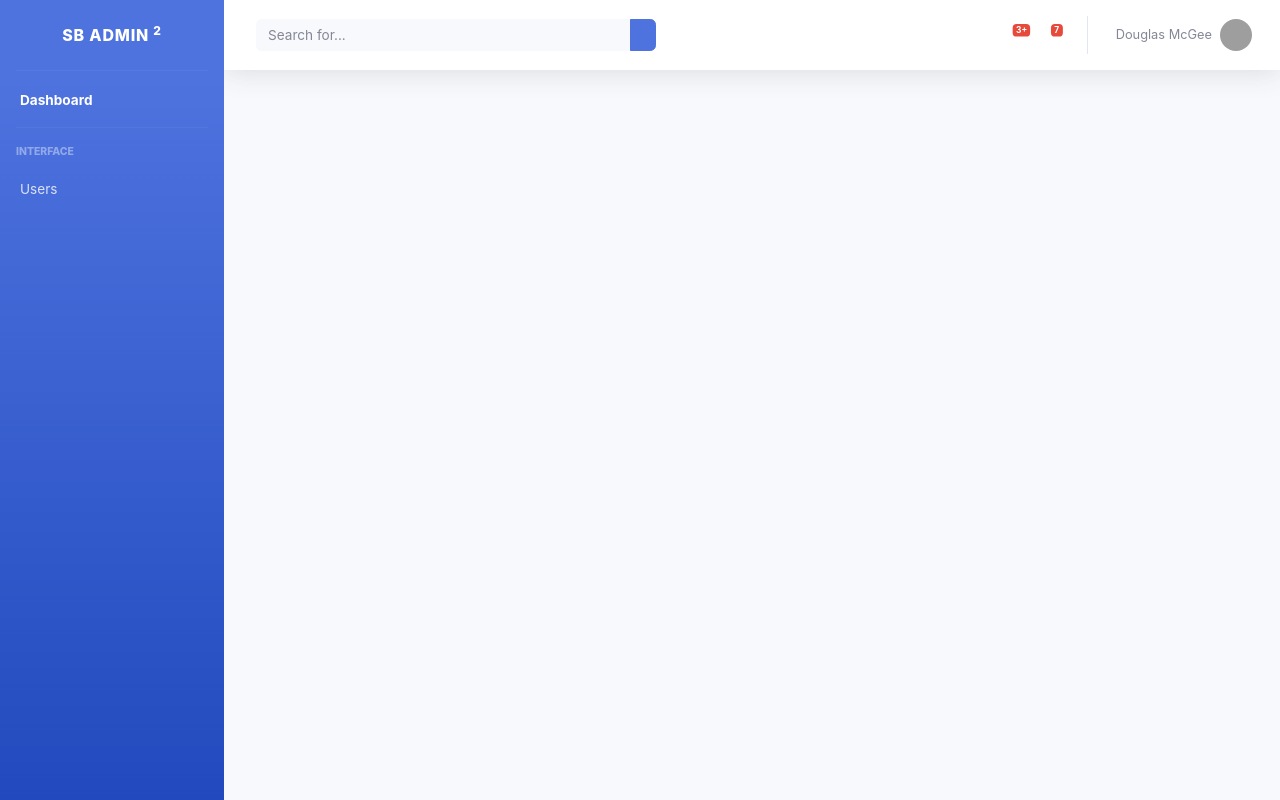
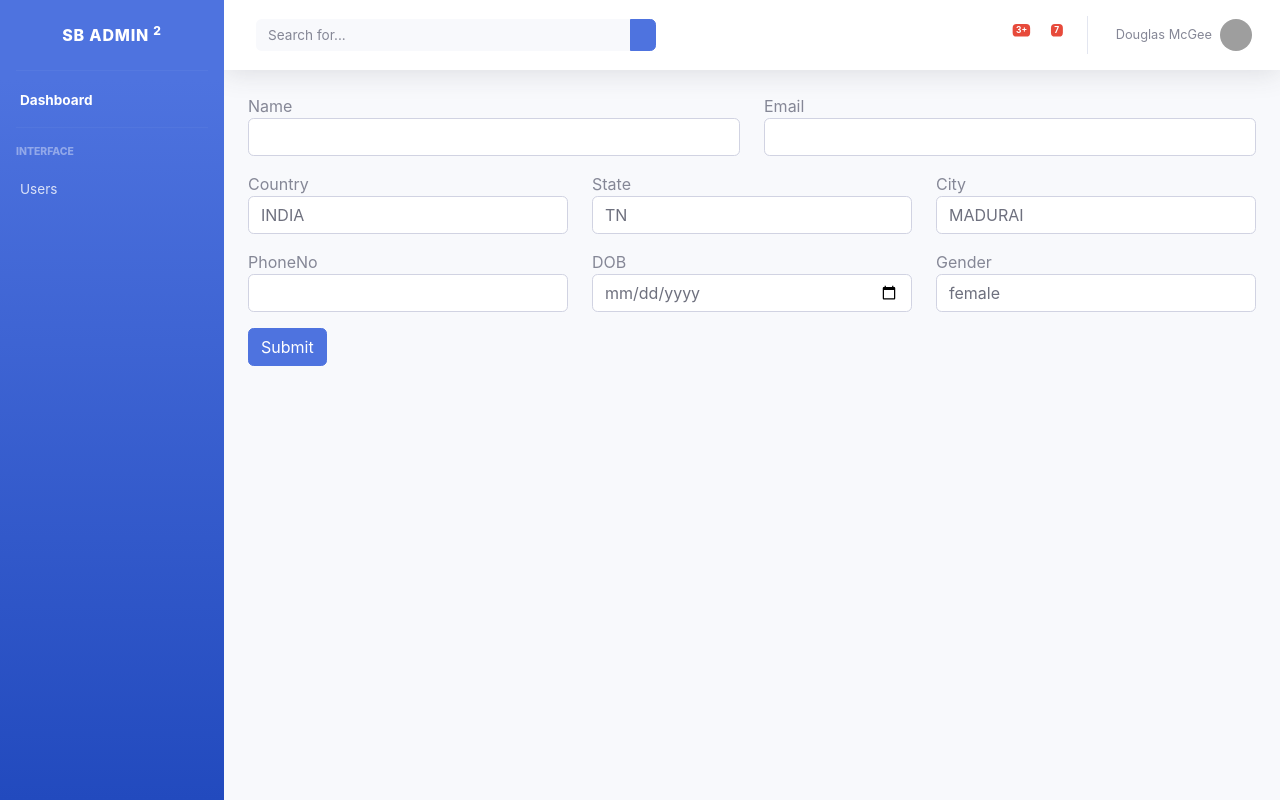
Before and after one commit to ManivasagamSuresh/Oct-10th-Task, a React (Create React App) app: page /editprofile in a window 1280 px wide. Built offline with nearby package versions, Linux system fonts and the light colour scheme; grey boxes are pictures that could not be loaded.

Commit message:
profile edit addedr

```diff
--- a/src/App.js
+++ b/src/App.js
@@ -10,6 +10,8 @@ import Users from './Users';
 // import { useEffect } from 'react';
 import User_create from './User_create';
 import View_User from './View_User';
+import Edit_User from './Edit_User';
+import Edit_Profile from './Edit_Profile';
 
 function App() {
   return (
@@ -28,6 +30,8 @@ function App() {
           <Route path="/users" element={<Users/>}></Route>
           <Route path="/user_create" element={<User_create/>}></Route>
           <Route path="/user/:id" element={<View_User/>}></Route>
+          <Route path="/edituser/:id" element={<Edit_User/>}></Route>
+          <Route path="/editprofile" element={<Edit_Profile/>}></Route>
         </Routes>
         {/* <Dashboard/> */}
       </div>
--- /dev/null
+++ b/src/Edit_Profile.js
@@ -0,0 +1,65 @@
+import React from 'react'
+
+function Edit_Profile() {
+  return (
+    <div className='container'>
+            <div className="row">
+                <div className='col-lg-6'>
+                    <div className='form-group'><lable>Name</lable><input className='form-control' type={"text"} /></div>
+                </div>
+                <div className='col-lg-6'>
+                    <div className='form-group'><lable>Email</lable><input className='form-control' type={"email"} /></div>
+                </div>
+                <div className='col-lg-4'>
+                    <div className='form-group'><lable>Country</lable>
+                        <select className='form-control'>
+                            <option>INDIA</option>
+                            <option>US</option>
+                            <option>CHINA</option>
+                        </select>
+                    </div>
+                </div>
+                <div className='col-lg-4'>
+                    <div className='form-group'><lable>State</lable>
+                        <select className='form-control'>
+                            <option>TN</option>
+                            <option>MH</option>
+                            <option>PN</option>
+                        </select>
+                    </div>
+                </div>
+                <div className='col-lg-4'>
+                    <div className='form-group'><lable>City</lable>
+                        <select className='form-control'>
+                            <option>MADURAI</option>
+                            <option>CHENNAI</option>
+                            <option>COIMBATORE</option>
+                        </select>
+                    </div>
+                </div>
+                <div className='col-lg-4'>
+                <div className='form-group'><lable>PhoneNo</lable><input className='form-control' type={"number"} /></div>
+                </div>
+                <div className='col-lg-4'>
+                <div className='form-group'><lable>DOB</lable><input className='form-control' type={"date"} /></div>
+                </div>
+                <div className='col-lg-4'>
+                <div className='form-group'><lable>Gender</lable>
+                <select className='form-control'>
+                            <option>female</option>
+                            <option>male</option>
+                        </select>
+                </div>
+                </div>
+                <div className='col-lg-4'>
+                <div className='form-group'>
+                    <input className='btn btn-primary' type={"submit"} />
+                    </div>
+                </div>
+
+            </div>
+        </div >
+  )
+}
+
+export default Edit_Profile
--- /dev/null
+++ b/src/Edit_User.js
@@ -0,0 +1,65 @@
+import React from 'react'
+
+function Edit_User() {
+  return (
+    <div className='container'>
+            <div className="row">
+                <div className='col-lg-6'>
+                    <div className='form-group'><lable>Name</lable><input className='form-control' type={"text"} /></div>
+                </div>
+                <div className='col-lg-6'>
+                    <div className='form-group'><lable>Email</lable><input className='form-control' type={"email"} /></div>
+                </div>
+                <div className='col-lg-4'>
+                    <div className='form-group'><lable>Country</lable>
+                        <select className='form-control'>
+                            <option>INDIA</option>
+                            <option>US</option>
+                            <option>CHINA</option>
+                        </select>
+                    </div>
+                </div>
+                <div className='col-lg-4'>
+                    <div className='form-group'><lable>State</lable>
+                        <select className='form-control'>
+                            <option>TN</option>
+                            <option>MH</option>
+                            <option>PN</option>
+                        </select>
+                    </div>
+                </div>
+                <div className='col-lg-4'>
+                    <div className='form-group'><lable>City</lable>
+                        <select className='form-control'>
+                            <option>MADURAI</option>
+                            <option>CHENNAI</option>
+                            <option>COIMBATORE</option>
+                        </select>
+                    </div>
+                </div>
+                <div className='col-lg-4'>
+                <div className='form-group'><lable>PhoneNo</lable><input className='form-control' type={"number"} /></div>
+                </div>
+                <div className='col-lg-4'>
+                <div className='form-group'><lable>DOB</lable><input className='form-control' type={"date"} /></div>
+                </div>
+                <div className='col-lg-4'>
+                <div className='form-group'><lable>Gender</lable>
+                <select className='form-control'>
+                            <option>female</option>
+                            <option>male</option>
+                        </select>
+                </div>
+                </div>
+                <div className='col-lg-4'>
+                <div className='form-group'>
+                    <input className='btn btn-primary' type={"submit"} />
+                    </div>
+                </div>
+
+            </div>
+        </div >
+  )
+}
+
+export default Edit_User
--- a/src/Users.js
+++ b/src/Users.js
@@ -83,7 +83,8 @@ function Users() {
                                             <td>{user.DOB}</td>
                                             <td>{user.gender}</td>
                                             <td>
-                                                <Link className='btn btn-primary' to={`/user/${user.id}`}>View</Link>
+                                                <Link className='btn btn-primary' to={`/user/${user.id}`}>View User</Link>
+                                                <Link className='btn btn-primary ms-3' to={`/edituser/${user.id}`}>Edit User</Link>
                                             </td>
                                         </tr>
 
--- a/src/View_User.js
+++ b/src/View_User.js
@@ -1,5 +1,6 @@
 import React from 'react'
 import { useParams } from 'react-router-dom'
+import { Link } from 'react-router-dom'
 
 function View_User() {
     const params = useParams()
@@ -31,6 +32,9 @@ function View_User() {
                 <div className='col-lg-6'>
                     gender: male
                 </div>
+                <td>
+                    <Link className='btn btn-primary ms-3' to={`/editprofile`}>Edit Profile</Link>
+                </td>
             </div>
         </div>
     )
```
Lines whose indentation alone changed are shown as unchanged.
